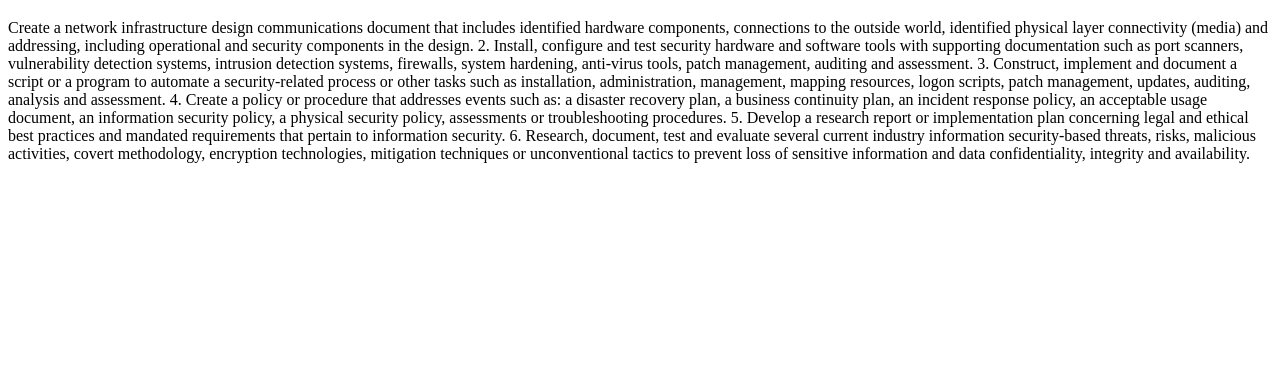
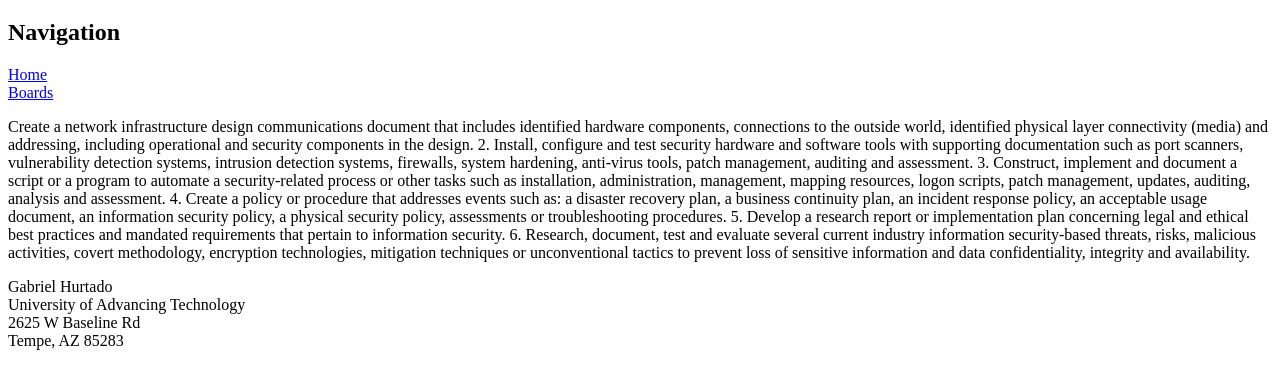
Before and after one commit to EpicEndzoneExecutor/The-Foundation-, a plain HTML site: page boards.html in a window 1280 px wide. Shown: the part 61-450 px from the top of the page. Drawn offline with Linux system fonts and the light colour scheme.

Commit message:
Update boards.html

```diff
--- a/boards.html
+++ b/boards.html
@@ -10,8 +10,18 @@
     </head>
     <!-- Body section -->
     <body>
-        <!-- Main header of the page -->
+        <!-- Header section -->
+        <header>
+            <!-- Main header of the page -->
         <h1>NTW102</h1>
+        </header>
+        <!-- Navigation header -->
+            <h2>Navigation</h2>
+            <!-- Home link -->
+            <a href="./index.html">Home</a><br>
+            <!-- Boards link -->
+            <a href="./boards.html">Boards</a><br>
+        </nav>
         <!-- Introductory paragraph -->
         <p>Create a network infrastructure design communications document that includes identified hardware components,
 connections to the outside world, identified physical layer connectivity (media) and addressing, including operational and
@@ -30,5 +40,16 @@ that pertain to information security.
 6. Research, document, test and evaluate several current industry information security-based threats, risks, malicious
 activities, covert methodology, encryption technologies, mitigation techniques or unconventional tactics to prevent loss of
 sensitive information and data confidentiality, integrity and availability.</p>
+ <!-- Footer section -->
+        <footer>
+            <!-- Author's name -->
+            Gabriel Hurtado<br>
+            <!-- University name -->
+            University of Advancing Technology<br>
+            <!-- Street address -->
+            2625 W Baseline Rd<br>
+            <!-- City, state, and zip code -->
+            Tempe, AZ 85283<br>
+        </footer>
     </body>
 </html>
```
